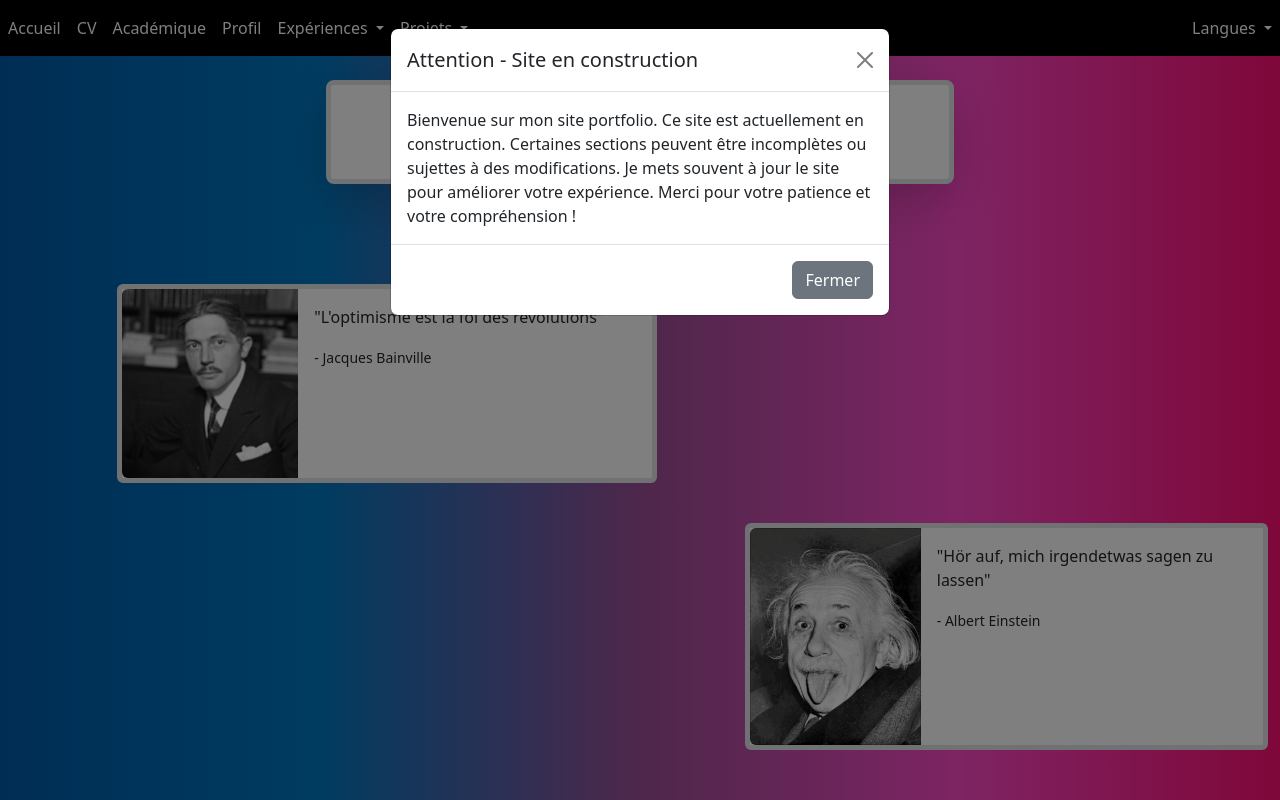
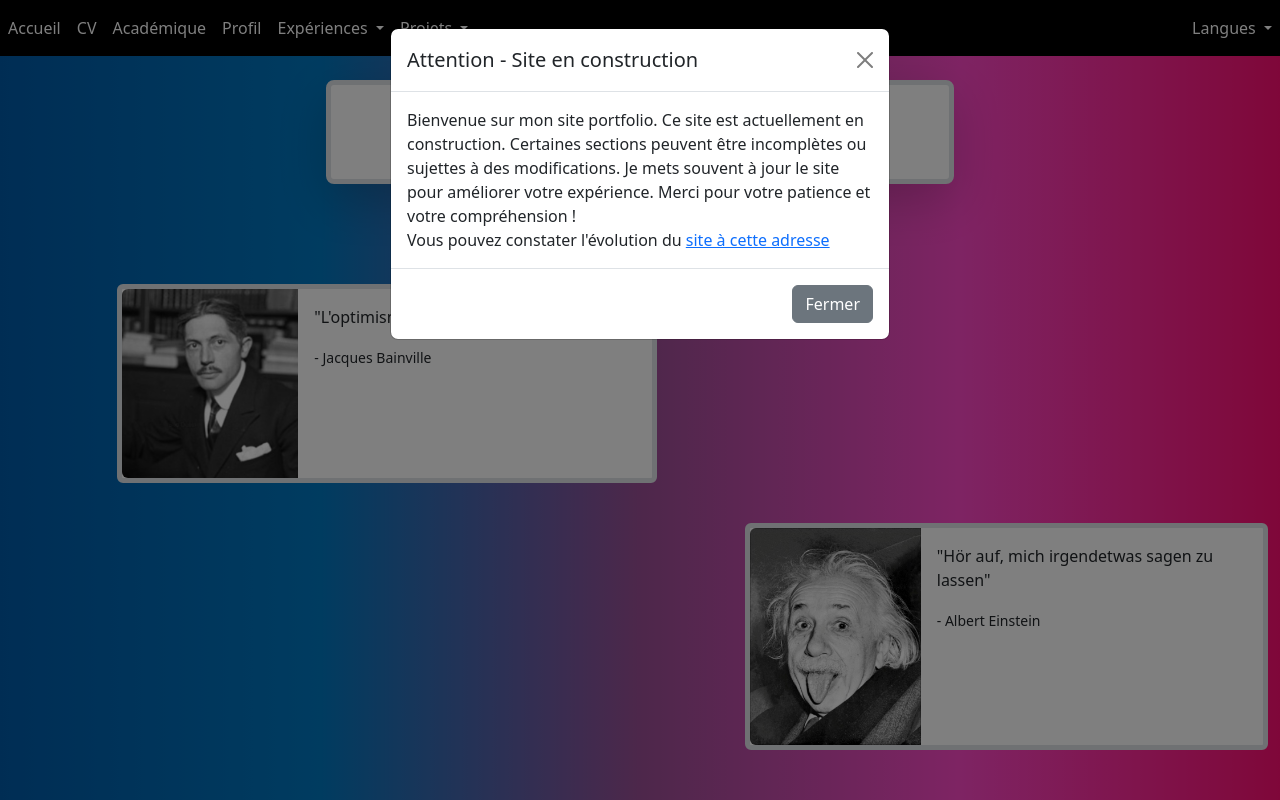
Before and after one commit to Badreddine-Rezzouk/portfolio-ovh, a PHP site: page /FR-fr/index.php in a window 1280 px wide. Run offline with PHP 8.4, Linux system fonts and the light colour scheme; some libraries are stand-ins or nearby versions.

Commit message:
Inclusion du trello dans le message en FR

```diff
--- a/Common-files/unsupportedlanguage.php
+++ b/Common-files/unsupportedlanguage.php
@@ -63,7 +63,8 @@ $language_error_fr = <<<HTML
             <div class="modal-body">
                 Bienvenue sur mon site portfolio. Ce site est actuellement en construction.
                 Certaines sections peuvent être incomplètes ou sujettes à des modifications.
-                Je mets souvent à jour le site pour améliorer votre expérience. Merci pour votre patience et votre compréhension !
+                Je mets souvent à jour le site pour améliorer votre expérience. Merci pour votre patience et votre compréhension !<br>
+                Vous pouvez constater l'évolution du <a href="https://trello.com/b/6Lxrh8p0/avancement-site-portfolio">site à cette adresse</a>
             </div>
             <div class="modal-footer">
                 <a type="button" class="btn btn-secondary" data-bs-dismiss="modal">Fermer</a>
```
